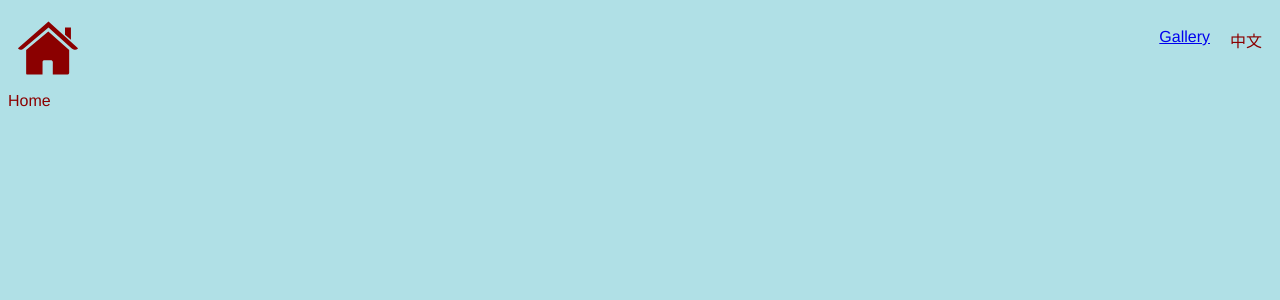
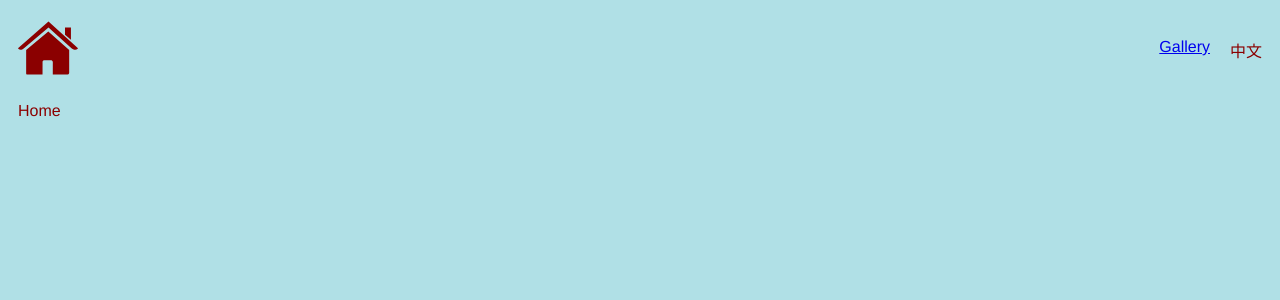
Before and after one commit to fay-jai/taipei-construction, a Vue app: page / in a window 1280 px wide. Shown: the top 300 px of the page. Built offline with nearby package versions, Linux system fonts and the light colour scheme.

Commit message:
Adjust styles for App and Home

```diff
--- a/src/App.vue
+++ b/src/App.vue
@@ -73,23 +73,24 @@ body {
 }
 
 .header {
+  align-items: center;
   display: flex;
   justify-content: space-between;
-}
-
-.logo {
-  padding: 10px;
+  padding: 10px
 }
 
 .navigation {
   display: flex;
   list-style: none;
   margin: 0;
-    padding: 10px;
-    padding-top: 20px
+  padding: 0;
 }
 
 .navigation-item {
   padding: 0 0 0 20px;
 }
+
+.lang:hover {
+  cursor: pointer;
+}
 </style>
--- a/src/components/Home.vue
+++ b/src/components/Home.vue
@@ -11,4 +11,7 @@ export default {
 </script>
 
 <style>
+.home {
+  padding: 10px;
+}
 </style>
```
Lines whose indentation alone changed are shown as unchanged.
